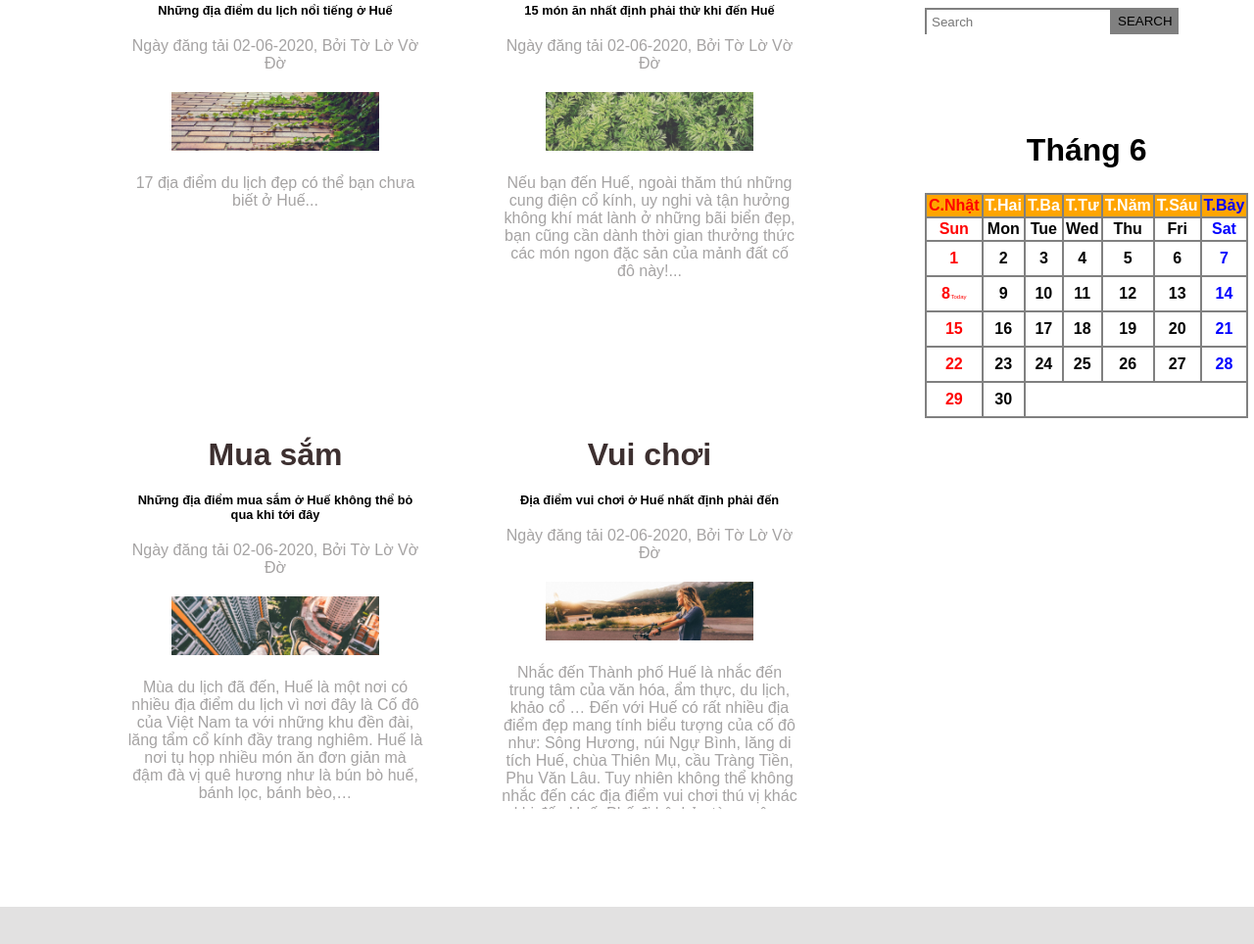
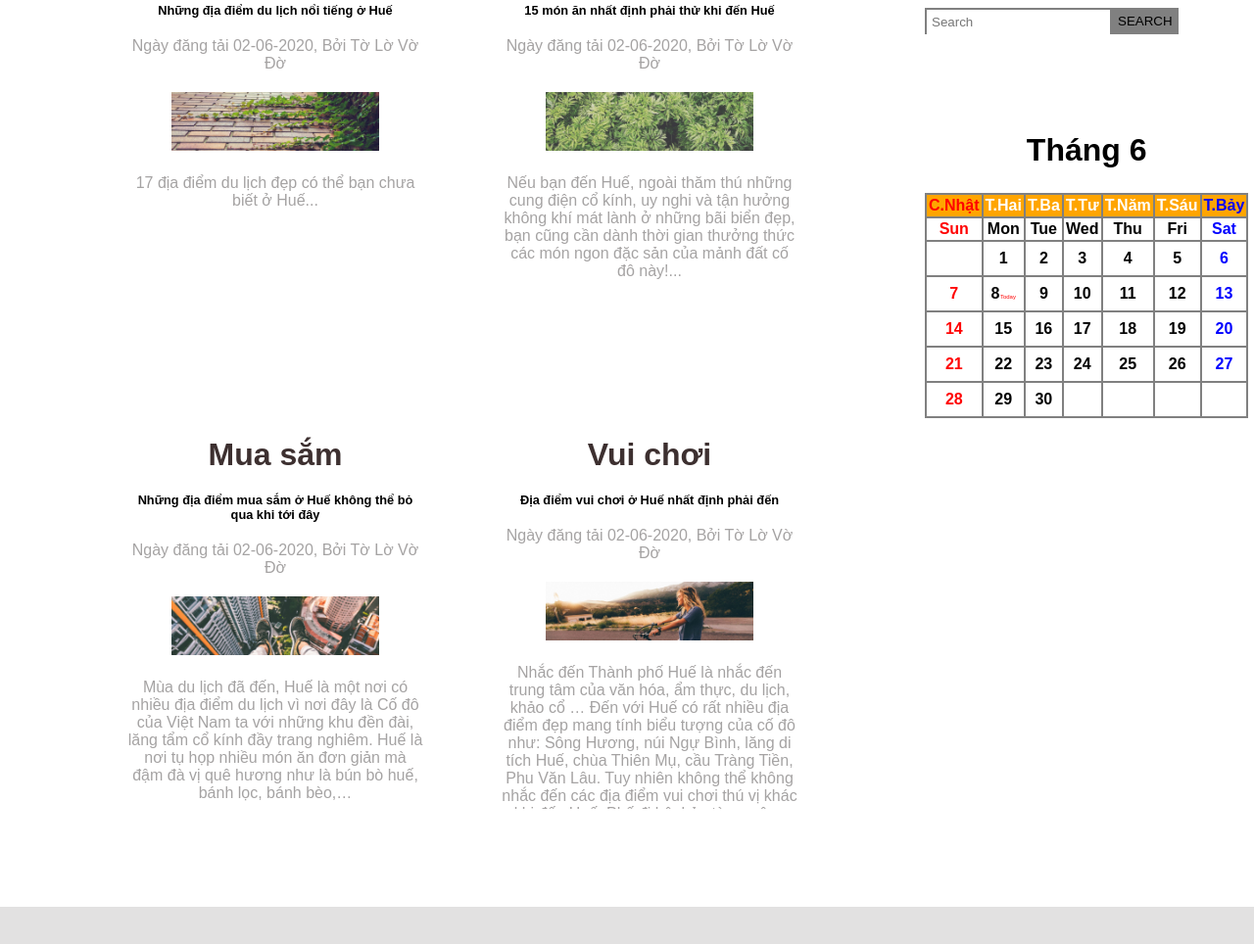
Before and after one commit to dat25134/CaseStudy, a plain HTML site: page index.html in a window 1280 px wide. Shown: the part 1912-2876 px from the top of the page at 98% size. Drawn offline with Linux system fonts and the light colour scheme; a web font is replaced by a local one.

Commit message:
update case study

```diff
--- a/css/index.css
+++ b/css/index.css
@@ -457,11 +457,12 @@ th,td {
     #celender {
         width: 90%;
     }
-    .recent img{
-        height: 50px;
-    }
+
     @media screen and (max-width:320px){
-    td{
+        .recent img{
+            height: 50px;
+        }
+        td{
         width: 20px;
         height: 10px;
         text-align: center;
--- a/index.html
+++ b/index.html
@@ -227,26 +227,26 @@
             celenderDay = [];
             let checkday = new Date();
             today = checkday.getDate();
-            let day = 1;
+            let day = 0;
             for (let i = 0; i < 5; i++) {
                 celenderDay[i] = []
                 for (let j = 0; j < 7; j++) {
-                    celenderDay[i].push(day);
-                    day++;
+                        celenderDay[i].push(day);
+                        day++;
                 }
             }
             for (let i = 0; i < 5; i++) {
                 text += "<tr>";
                 for (let j = 0; j < 7; j++) {
-                    if (celenderDay[i][j] < 31) {
+                    if ((celenderDay[i][j] < 31)&&(celenderDay[i][j]>0)) {
                         if (celenderDay[i][j] === today) {
                             text += "<td>" + celenderDay[i][j] + "<span>Today</span>" + "</td>";
-                        }else{
+                        } else {
                             text += "<td>" + celenderDay[i][j] + "</td>";
                         }
 
                     } else {
-                        text += " ";
+                        text += "<td></td> ";
                     }
 
                 }
```
